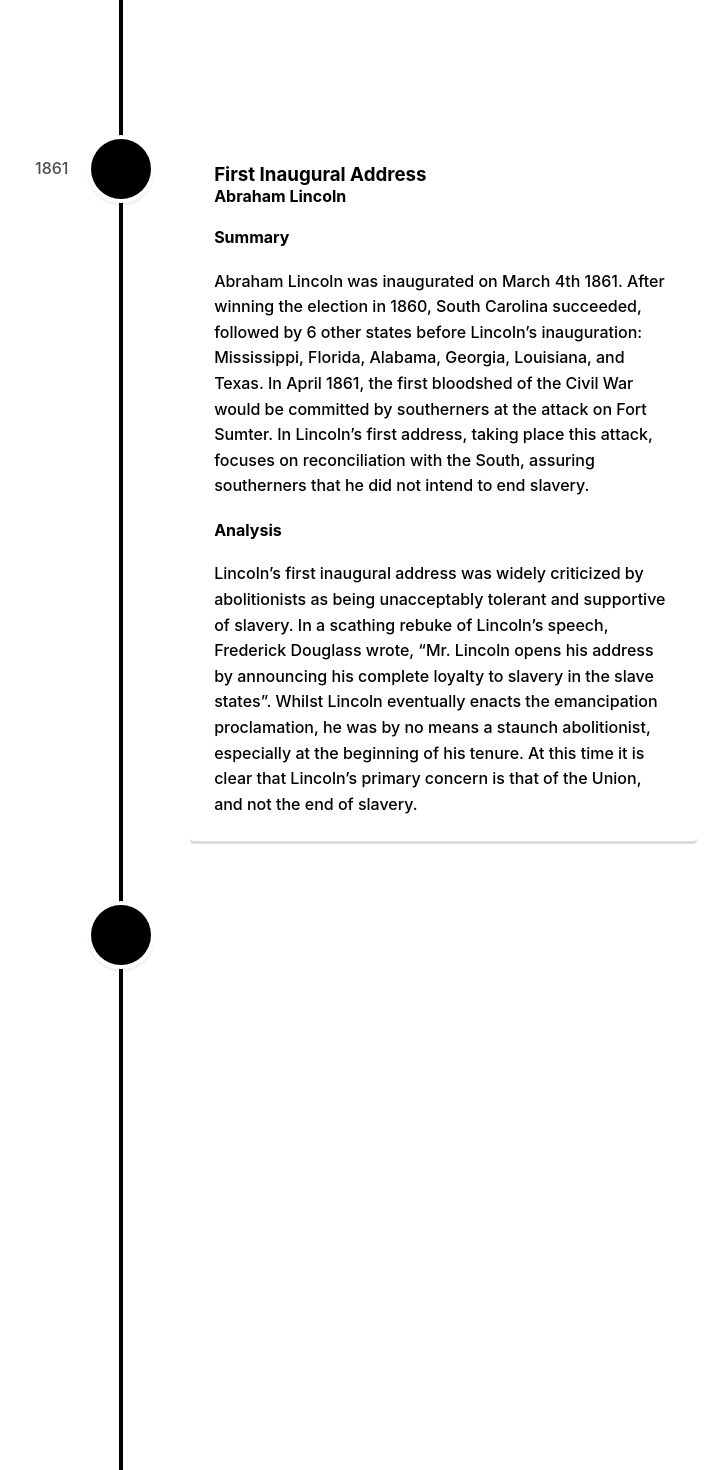
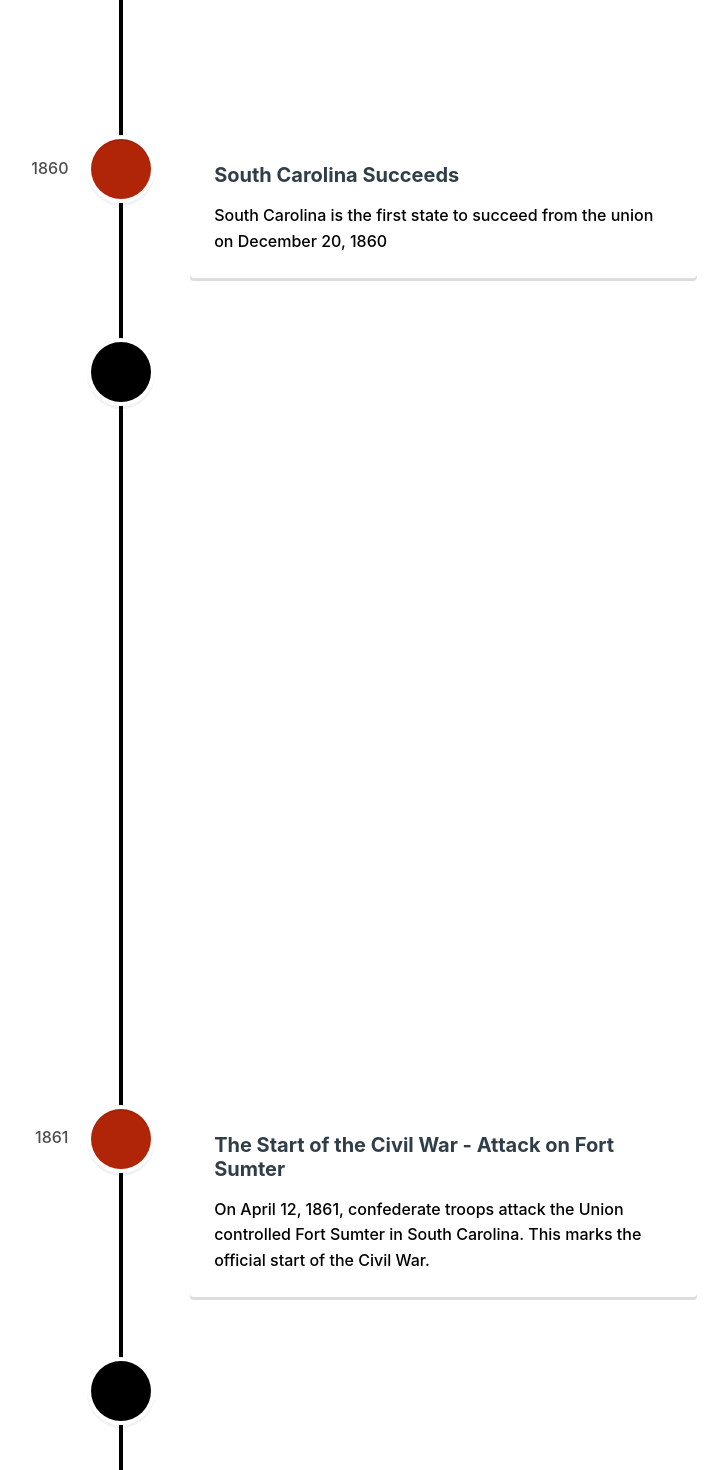
Before and after one commit to LukeBailey181/timelines, a React (Create React App) app: page / in a window 1280 px wide. Shown: the part 2300-3770 px from the top of the page, without its empty margins (519-1247 px from the left). Built offline with nearby package versions, Linux system fonts and the light colour scheme.

Commit message:
Added historical events to the timeline

```diff
--- a/src/App.js
+++ b/src/App.js
@@ -1,6 +1,4 @@
 import React, { useState } from 'react';
-import Timeline from './components/timeline';
-import EventModal from './components/event_modal';
 import { VerticalTimeline, VerticalTimelineElement }  from 'react-vertical-timeline-component';
 import 'react-vertical-timeline-component/style.min.css';
 import './App.css';
@@ -94,6 +92,20 @@ const App = () => {
     he presents as a loyal servant to Cereno, he is in fact the most intelligent character of the book.
     </p>
   </VerticalTimelineElement>
+
+  <VerticalTimelineElement
+    className="vertical-timeline-element--work"
+    date="1860"
+    iconStyle={{ background: '#B02507', color: '#fff' }}
+  >
+    <h2 className='vertical-timeline-element-title'>
+      South Carolina Succeeds
+    </h2>
+    <p>
+      South Carolina is the first state to succeed from the union on December 20, 1860
+    </p>
+  </VerticalTimelineElement>
+
   <VerticalTimelineElement
     className="vertical-timeline-element--work"
     date="1861"
@@ -119,6 +131,21 @@ const App = () => {
     and not the end of slavery.
     </p>
   </VerticalTimelineElement>
+
+  <VerticalTimelineElement
+    className="vertical-timeline-element--work"
+    date="1861"
+    iconStyle={{ background: '#B02507', color: '#fff' }}
+  >
+    <h2 className='vertical-timeline-element-title'>
+      The Start of the Civil War - Attack on Fort Sumter
+    </h2>
+    <p>
+      On April 12, 1861, confederate troops attack the Union controlled Fort Sumter in South Carolina.
+      This marks the official start of the Civil War.
+    </p>
+  </VerticalTimelineElement>
+
   <VerticalTimelineElement
     className="vertical-timeline-element--work"
     date="1863"
@@ -168,6 +195,63 @@ const App = () => {
     emancipation proclamation. Despite the freed status of those writing the letter, we see that they are really free in
      name only—they are cheated, forced to work, and still mistreated. This story would be repeated across the country
       in the years to come, most notably through sharecropping.
+    </p>
+  </VerticalTimelineElement>
+
+  <VerticalTimelineElement
+    className="vertical-timeline-element--work"
+    date="1865"
+    iconStyle={{ background: '#B02507', color: '#fff' }}
+  >
+    <h2 className='vertical-timeline-element-title'>
+      End of the Civil War - Lee Surrenders
+    </h2>
+    <p>
+      On April 9, 1865, General Robert E. Lee surrenders to General Ulysses S. Grant at Appomattox Court House in Virginia.
+      Although the war was not formally declared over until August 20, 1866, the surrender of Lee
+      is widely considered the functional end of the Civil War.
+    </p>
+  </VerticalTimelineElement>
+
+  <VerticalTimelineElement
+    className="vertical-timeline-element--work"
+    date="1865"
+    iconStyle={{ background: '#B02507', color: '#fff' }}
+  >
+    <h2 className='vertical-timeline-element-title'>
+      Assassination of Abraham Lincoln
+    </h2>
+    <p>
+      On April 14, 1865, Abraham Lincoln is assassinated by John Wilkes Booth at Ford's Theatre in Washington, D.C.
+      This was only 41 days after his second inaugural address.
+    </p>
+  </VerticalTimelineElement>
+
+  <VerticalTimelineElement
+    className="vertical-timeline-element--work"
+    date="1865"
+    iconStyle={{ background: '#5908B9', color: '#fff' }}
+  >
+    <h2 className='vertical-timeline-element-title'>
+      Beginning of Reconstruction
+    </h2>
+    <p>
+      Reconstruction, the turbulent period of reintegration of the South and roughly 4 million newly
+      freed slaves into the Union, begins after the Civil War.
+    </p>
+  </VerticalTimelineElement>
+
+  <VerticalTimelineElement
+    className="vertical-timeline-element--work"
+    date="1877"
+    iconStyle={{ background: '#5908B9', color: '#fff' }}
+  >
+    <h2 className='vertical-timeline-element-title'>
+      End of Reconstruction
+    </h2>
+    <p>
+      Many scholars place the end of the reconstruction period at 1877, when the last federal troops
+      were removed from the South.
     </p>
   </VerticalTimelineElement>
 
--- a/src/components/event.js
+++ /dev/null
@@ -1,14 +0,0 @@
-import React, { useState } from 'react';
-
-const Event = ({ title, date, description }) => {
-  const [isOpen, setIsOpen] = useState(false);
-
-  return (
-    <div onClick={() => setIsOpen(!isOpen)} style={{ cursor: 'pointer' }}>
-      <h3>{date} - {title}</h3>
-      {isOpen && <p>{description}</p>}
-    </div>
-  );
-};
-
-export default Event;
--- a/src/components/timeline.js
+++ /dev/null
@@ -1,14 +0,0 @@
-import React from 'react';
-import Event from './event';
-
-const Timeline = ({ events }) => {
-  return (
-    <div style={{ borderLeft: '2px solid black', paddingLeft: '20px' }}>
-      {events.map(event => (
-        <Event key={event.id} {...event} />
-      ))}
-    </div>
-  );
-};
-
-export default Timeline;
```
